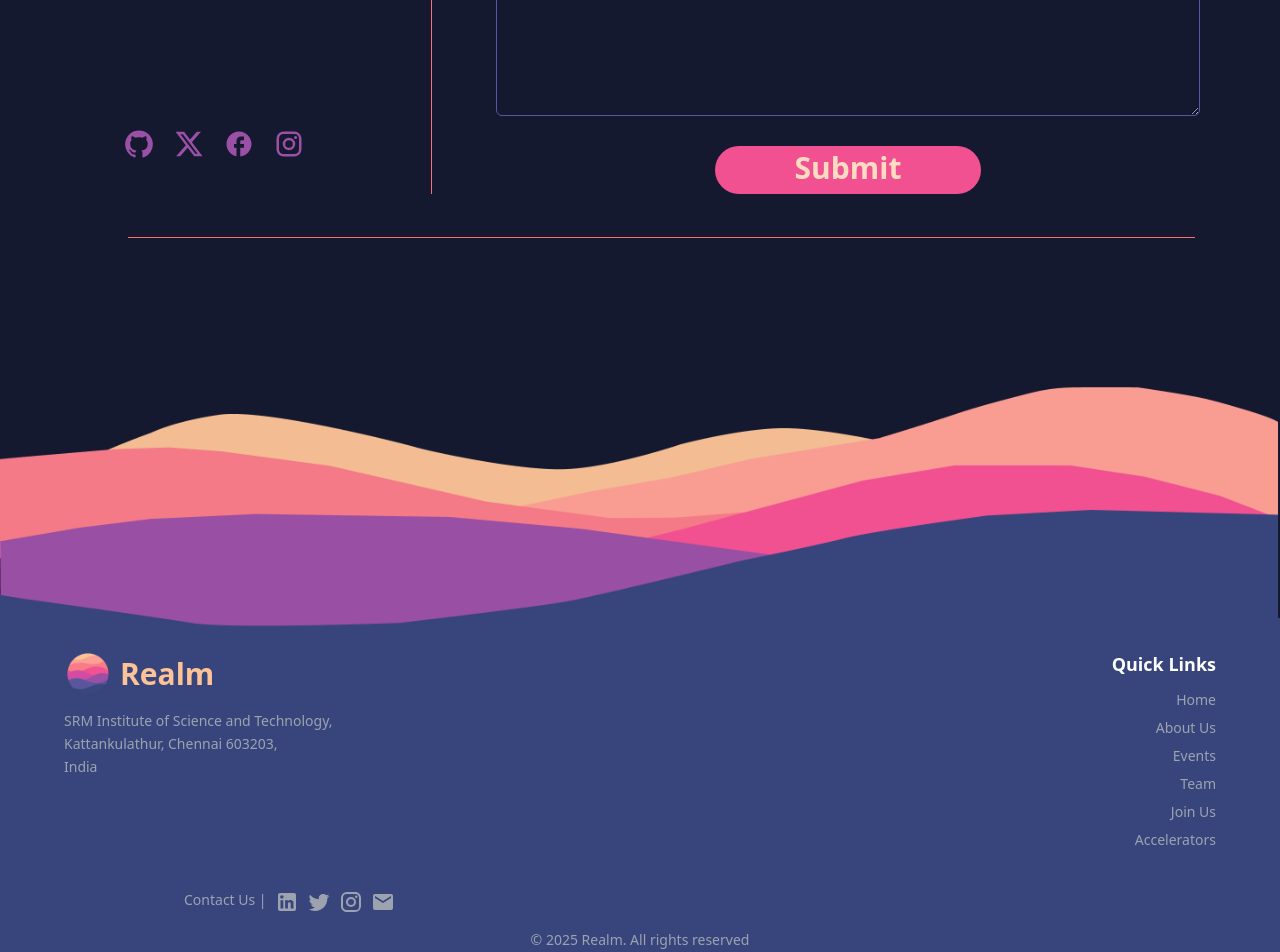
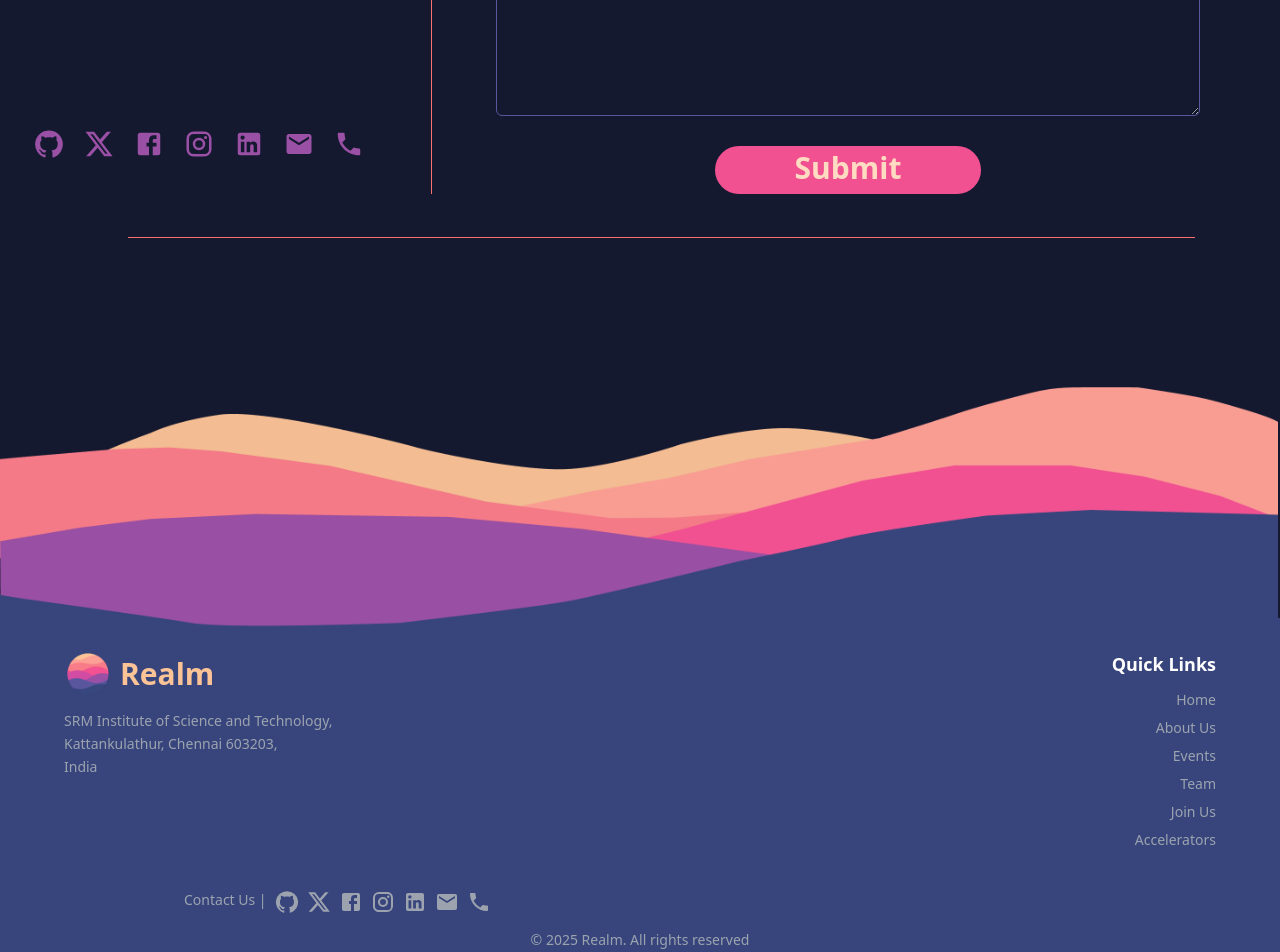
Before and after one commit to realm-SRM/realm-srm-website, a React (Vite) app: page / in a window 1280 px wide. Shown: the part 2880-3832 px from the top of the page. Built offline with nearby package versions, Linux system fonts and the light colour scheme; grey boxes are pictures that could not be loaded.

Commit message:
feat: contact icons updated

```diff
--- a/src/Components/footer.jsx
+++ b/src/Components/footer.jsx
@@ -1,9 +1,12 @@
 import React from "react";
 import logo from "../assets/image.png";
 import LinkedInIcon from "@mui/icons-material/LinkedIn";
-import TwitterIcon from "@mui/icons-material/Twitter";
+import XIcon from '@mui/icons-material/X';
 import InstagramIcon from "@mui/icons-material/Instagram";
 import EmailIcon from "@mui/icons-material/Email";
+import LocalPhoneIcon from '@mui/icons-material/LocalPhone';
+import GitHubIcon from '@mui/icons-material/GitHub';
+import FacebookIcon from '@mui/icons-material/Facebook';
 import Waves from "../assets/Group 7.png";
 import { Link } from "react-router-dom";
 
@@ -80,16 +83,25 @@ const Footer = () => {
           <div className="flex px-40 space-x-2 text-sm mb-4">
             <span>Contact Us | </span>
             <a href="#" className="hover:text-gray-300">
-              <LinkedInIcon />
+              <GitHubIcon />
             </a>
             <a href="#" className="hover:text-gray-300">
-              <TwitterIcon />
+              <XIcon />
+            </a>
+            <a href="#" className="hover:text-gray-300">
+              <FacebookIcon />
             </a>
             <a href="#" className="hover:text-gray-300">
               <InstagramIcon />
             </a>
             <a href="#" className="hover:text-gray-300">
+              <LinkedInIcon />
+            </a>
+            <a href="#" className="hover:text-gray-300">
               <EmailIcon />
+            </a>
+            <a href="#" className="hover:text-gray-300">
+              <LocalPhoneIcon />
             </a>
           </div>
           <p className="text-center text-sm">&copy; 2025 Realm. All rights reserved</p>
--- a/src/Components/sections/Contact.jsx
+++ b/src/Components/sections/Contact.jsx
@@ -1,8 +1,11 @@
 import { useState } from "react";
 import GitHubIcon from '@mui/icons-material/GitHub';
 import XIcon from '@mui/icons-material/X';
-import FacebookOutlinedIcon from '@mui/icons-material/FacebookOutlined';
+import FacebookIcon from '@mui/icons-material/Facebook';
 import InstagramIcon from '@mui/icons-material/Instagram';
+import LinkedInIcon from "@mui/icons-material/LinkedIn";
+import EmailIcon from "@mui/icons-material/Email";
+import LocalPhoneIcon from '@mui/icons-material/LocalPhone';
 
 export default function Contact(){
 
@@ -110,10 +113,13 @@ export default function Contact(){
       </style>
     </div>
                 <div className="flex flex-row justify-center gap-5 my-8">
-                    <a href="http://github.com/realm-SRM" target="_blank"><button><GitHubIcon style={{'color': '#9A50A5', fontSize: 30}} /></button></a>
-                    <a href="http://github.com/realm-SRM" target="_blank"><button><XIcon style={{'color': '#9A50A5', fontSize: 30}} /></button></a>
-                    <a href="http://github.com/realm-SRM" target="_blank"><button><FacebookOutlinedIcon style={{'color': '#9A50A5', fontSize: 30}} /></button></a>
-                    <a href="http://github.com/realm-SRM" target="_blank"><button><InstagramIcon style={{'color': '#9A50A5', fontSize: 30}} /></button></a>
+                    <a href="http://github.com/realm-SRM" target="_blank" className="hover:brightness-150 transition"><button><GitHubIcon style={{'color': '#9A50A5', fontSize: 30}} /></button></a>
+                    <a href="http://x.com" target="_blank" className="hover:brightness-150 transition"><button><XIcon style={{'color': '#9A50A5', fontSize: 30}} /></button></a>
+                    <a href="http://facebook.com" target="_blank" className="hover:brightness-150 transition"><button><FacebookIcon style={{'color': '#9A50A5', fontSize: 30}} /></button></a>
+                    <a href="http://instagram.com" target="_blank" className="hover:brightness-150 transition"><button><InstagramIcon style={{'color': '#9A50A5', fontSize: 30}} /></button></a>
+                    <a href="http://linkedin.com" target="_blank" className="hover:brightness-150 transition"><button><LinkedInIcon style={{'color': '#9A50A5', fontSize: 30}} /></button></a>
+                    <a href="mailto:srmrealm@gmail.com" target="_blank" className="hover:brightness-150 transition"><button><EmailIcon style={{'color': '#9A50A5', fontSize: 30}} /></button></a>
+                    <a href="tel:9599714677" target="_blank" className="hover:brightness-150 transition"><button><LocalPhoneIcon style={{'color': '#9A50A5', fontSize: 30}} /></button></a>
                 </div>
             </div>
 
```
